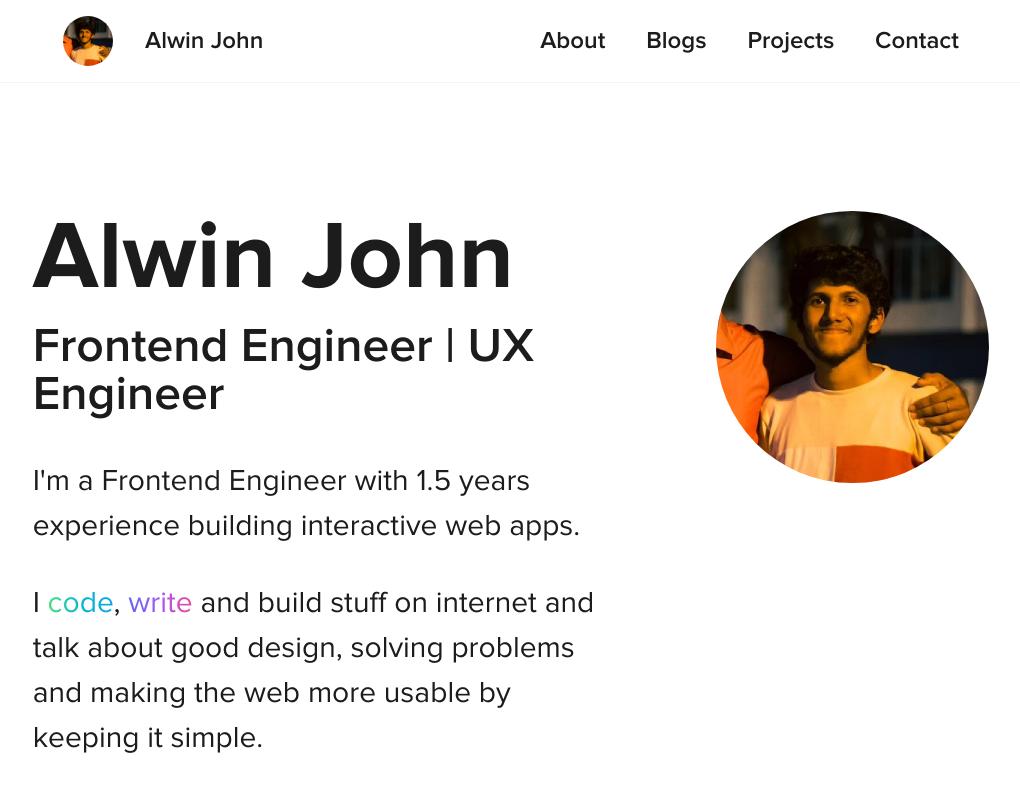
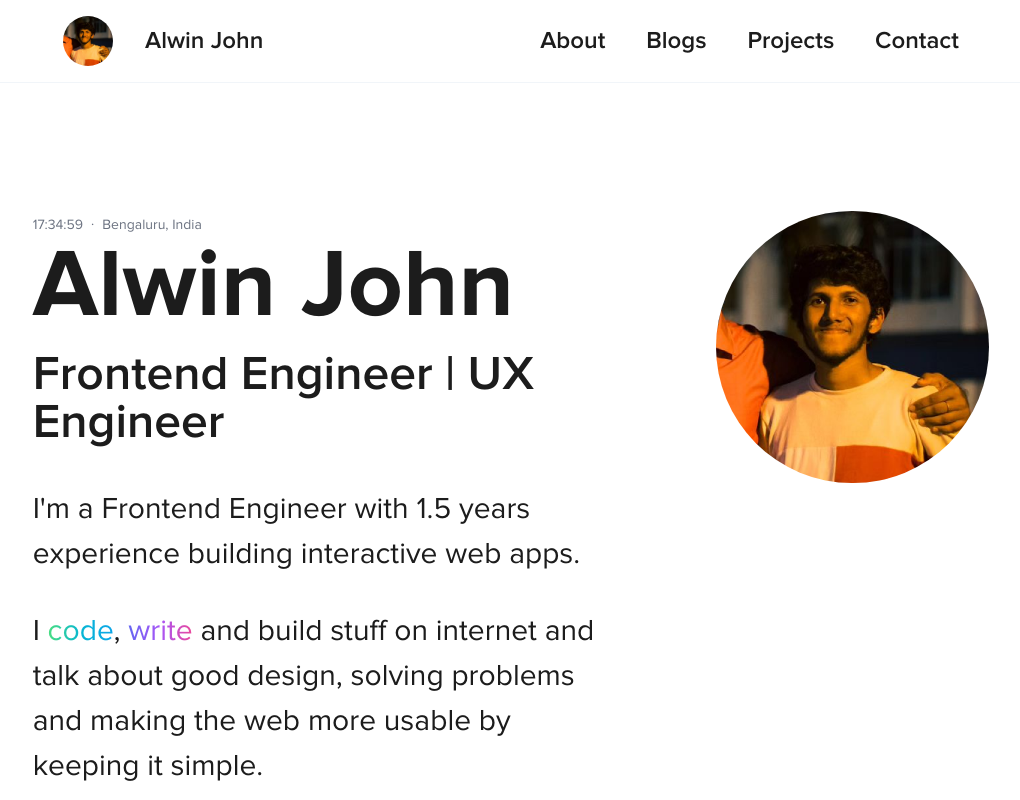
Before and after one commit to Dexters-Hub/alwinjohn.com, a Next.js app: page / in a window 1280 px wide. Shown: the whole page, without its empty margins (129-1149 px from the left). Built offline with nearby package versions, Linux system fonts and the light colour scheme.

Commit message:
feat: added time and location

```diff
--- a/src/app/globals.css
+++ b/src/app/globals.css
@@ -4,6 +4,7 @@
 
 :root {
   --background-white: #ffffff;
+
 }
 
 
@@ -13,3 +14,9 @@ body {
   line-height: 1.5;
   color: #1C1C1C;
 }
+
+
+.gray-color {
+  color: #1C1C1C;
+  opacity: 0.7;
+}
--- a/src/app/page.tsx
+++ b/src/app/page.tsx
@@ -1,23 +1,22 @@
 import Nav from '@/components/Nav/Nav';
 import Image from 'next/image';
+import profilePicture from '../../public/images/profile.png';
+import TimeDisplay from '@/components/Nav/TimeDisplay';
 
 export default function Home() {
   return (
   <div className='min-h-screen'>
     <Nav />
     <main className="grid grid-cols-12 px-16 pt-32 gap-x-5">
+              <div className='col-start-2 col-span-6'>
 
-              <div className='col-start-2 col-span-6'>
+                <TimeDisplay />
                 <h3 className="text-8xl font-bold">Alwin John</h3>
                 <p className="text-5xl font-semibold pt-4 pb-10">Frontend Engineer | UX Engineer</p>
                 <p className='text-[30px] '>I&apos;m a Frontend Engineer with 1.5 years experience building interactive web apps.</p>
-
                 <p className='text-[30px] mt-8'>I <a href='' className='bg-gradient-to-r from-green-400  via-cyan-500 to-sky-500  bg-clip-text text-transparent'>code</a>, <a href='' className='bg-gradient-to-r from-indigo-500 via-purple-500 to-pink-500  bg-clip-text text-transparent'>write</a> and build stuff on internet and talk about good design, solving problems and making the web more usable by keeping it simple.</p>
               </div>
-
-              <Image className='col-end-12 col-span-3 rounded-full' src="/images/profile.png" alt='A handsome guy' height={400} width={400}/>
-
-
+              <Image className='col-end-12 col-span-3 rounded-full' src={profilePicture} placeholder='blur'  alt='A handsome guy' height={400} width={400}/>
     </main>
   </div>
   );
--- a/src/components/Nav/Nav.tsx
+++ b/src/components/Nav/Nav.tsx
@@ -1,19 +1,19 @@
 import Image from 'next/image';
-
+import profilePicture from '../../../public/images/profile.png';
 const Nav = () => {
   return (
     <div  className='grid px-48 py-4 border-b border-slate-100	' >
         <div className='flex items-center'>
-            <div><Image className='rounded-full' src="/images/profile.png" alt='A handsome guy' height={50} width={50}/></div>
+            <div><Image className='rounded-full' src={profilePicture} alt='A handsome guy' height={50} width={50}/></div>
             <p className='text-2xl font-semibold  px-8'>Alwin John</p>
         </div>
 
 
-            <ul className='flex items-center col-start-3 justify-between'>
-                <li className='text-2xl font-semibold'>About</li>
-                <li className='text-2xl font-semibold'>Blogs</li>
-                <li className='text-2xl font-semibold'>Projects</li>
-                <li className='text-2xl font-semibold'>Contact</li>
+            <ul className='flex items-center col-start-3 justify-between text-2xl font-semibold'>
+                <li>About</li>
+                <li>Blogs</li>
+                <li>Projects</li>
+                <li>Contact</li>
             </ul>
     </div>
   );
--- /dev/null
+++ b/src/components/Nav/TimeDisplay.tsx
@@ -0,0 +1,26 @@
+'use client';
+import { useState, useEffect } from 'react';
+
+const TimeDisplay = () => {
+  const [currentTime, setCurrentTime] = useState(new Date().toLocaleTimeString('en-US', { hour12: false }));
+
+  useEffect(() => {
+    const interval = setInterval(() => {
+      setCurrentTime(new Date().toLocaleTimeString('en-US', { hour12: false }));
+    }, 1000);
+
+    return () => clearInterval(interval);
+  }, []);
+
+  const location = 'Bengaluru, India';
+
+  return (
+    <div className="text-sm flex items-center text-gray-500">
+      <p className='mr-2' suppressHydrationWarning>{currentTime}</p>
+      <span className='mb-2'>.</span>
+      <p className='ml-2'>{location}</p>
+    </div>
+  );
+};
+
+export default TimeDisplay;
```
